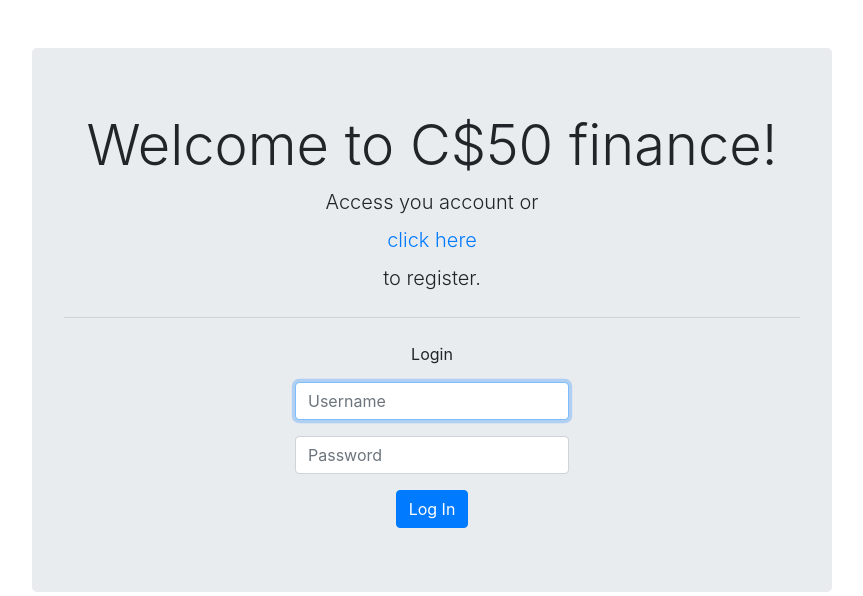
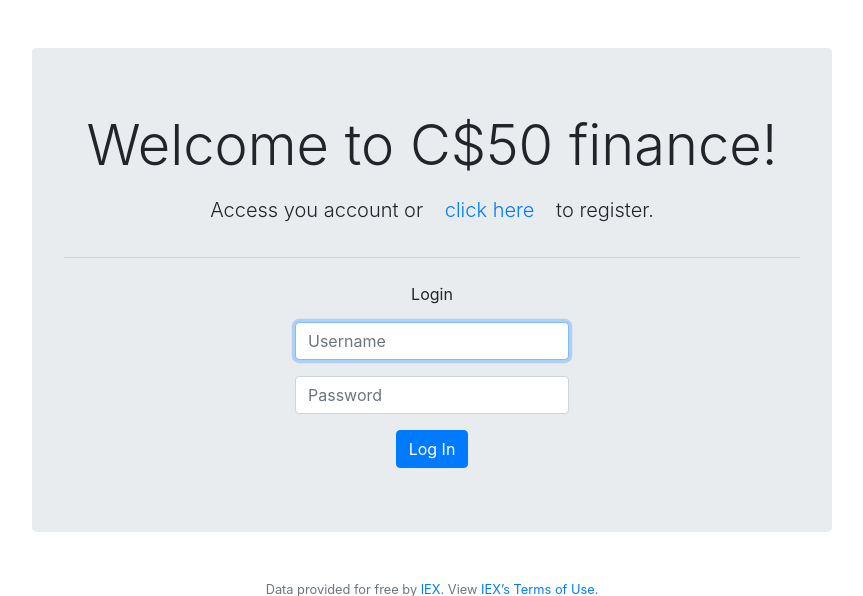
Before and after one commit to mgxmajewski/cs50_finance, a Flask app: page /login in a window 1280 px wide. Shown: the part 76-672 px from the top of the page, without its empty margins (208-1071 px from the left). Run offline with Flask 2, Linux system fonts and the light colour scheme.

Commit message:
Adjust jumbotron copy.

```diff
--- a/static/styles.css
+++ b/static/styles.css
@@ -112,3 +112,7 @@ main img {
     background-color: DodgerBlue !important;
     color: #ffffff;
 }
+
+.nav-link--inline {
+    display: inline-block;
+}
--- a/templates/login.html
+++ b/templates/login.html
@@ -7,7 +7,7 @@
 {% block main %}
     <div class="jumbotron">
         <h1 class="display-4">Welcome to C$50 finance!</h1>
-        <p class="lead">Access you account or <a class="nav-link" href="/register">click here</a> to register.
+        <p class="lead">Access you account or <a class="nav-link nav-link--inline" href="/register">click here</a> to register.
         </p>
         <hr class="my-4">
         <p>
--- a/templates/register.html
+++ b/templates/register.html
@@ -8,7 +8,7 @@
     <div class="jumbotron">
         <h1 class="display-4">Welcome to C$50 finance!</h1>
         <p class="lead">
-            If you ever wondered if you could make money by trading stocks here is the right place to try yourself out.
+           If you ever wondered if you could make money by trading stocks, here is the right place to try yourself out.
         </p>
         <hr class="my-4">
         <p>
```
